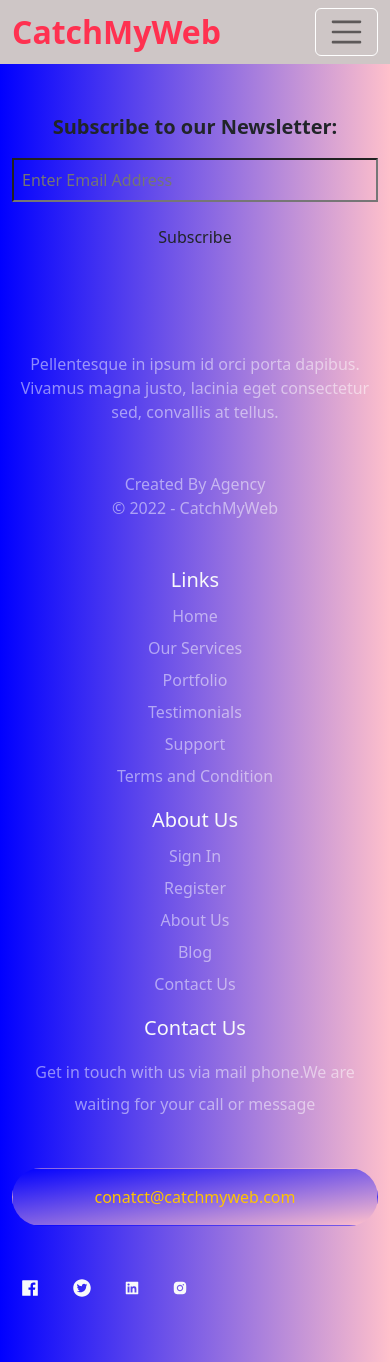
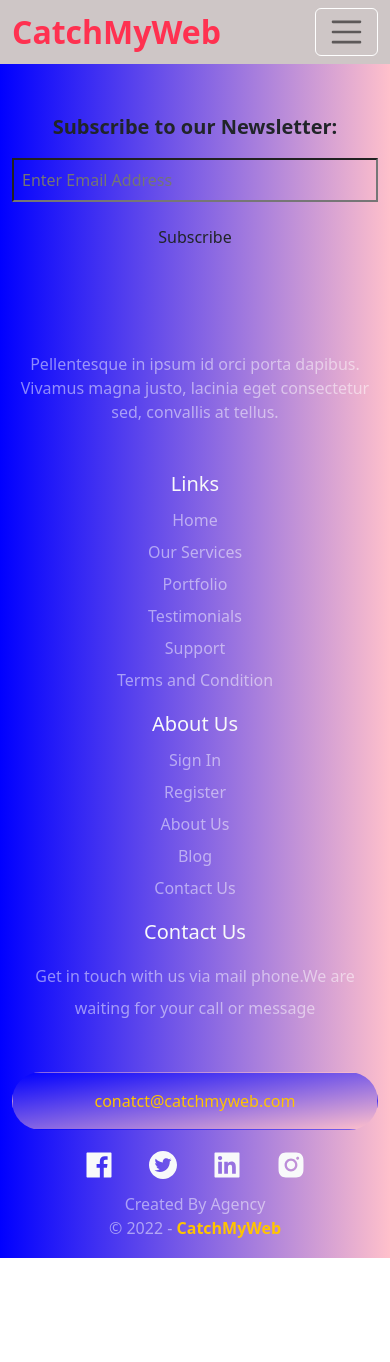
Before and after one commit to Anis-khemiri/catchmyweb, a Next.js app: page /contact in a window 390 px wide. After the commit the page ends 1258 px from the top, so only its background shows below. Built offline with nearby package versions, Linux system fonts and the light colour scheme.

Commit message:
update myproject

```diff
--- a/components/Footer1.js
+++ b/components/Footer1.js
@@ -32,7 +32,7 @@
     </div>
   </div><div className="footer pt-5 pb-5 text-white-50 text-center text-md-start">
     <div className="container">
-      <div className="row">
+      <div className="row position-relative">
         <div className="col-md-6 col-lg-4">
           <div className="infofooter mb-5">
 
@@ -76,23 +76,23 @@
             <h5 className="text-light">Contact Us</h5>
             <p className="lh-lg mt-3 mb-5">Get in touch with us via mail phone.We are waiting for your call or message</p>
             <Link href="#"><a className="btn rounded-pill main-btn w-100 btncon" >conatct@catchmyweb.com</a></Link>
-            <ul className="d-flex mt-5 list-unstyled gap-3">
+            <ul className="d-flex justify-content-center mt-2 mb-4 list-unstyled gap-3">
               <li>
                 <a className="d-block text-light" href="#">
-                <i className="fa-brands fa-twitter fa-lg facebook rounded-circle p-2"><AiFillFacebook /></i></a>
+                <i className="fa-brands fa-2x facebook rounded-circle p-2"><AiFillFacebook /></i></a>
               </li>
               <li>
                 <a className="d-block text-light" href="#">
-                <i className="fa-brands fa-twitter fa-lg twitter rounded-circle p-2"><AiFillTwitterCircle /></i></a>
+                <i className="fa-brands fa-twitter fa-2x twitter rounded-circle p-2"><AiFillTwitterCircle /></i></a>
 
               </li>
               <li>
                 <a className="d-block text-light" href="#">
-                <i className=" linkedin rounded-circle p-2"><AiFillLinkedin /></i></a>
+                <i className=" linkedin fa-2x rounded-circle p-2"><AiFillLinkedin /></i></a>
               </li>
               <li>
                 <a className="d-block text-light" href="#">
-                <i className=" instagram rounded-circle p-2"><AiFillInstagram /></i></a>
+                <i className=" instagram fa-2x rounded-circle p-2"><AiFillInstagram /></i></a>
               </li>
             </ul>
           </div>
--- a/components/Technology.js
+++ b/components/Technology.js
@@ -16,7 +16,7 @@
             </p>
           </div>
 
-<div className="row">
+<div className="row gap-auto">
 <div className="col-sm-6 col-md-4 col-lg-3">
     <Image src="/js.png" width="100" height="100" alt="" />
 </div>
--- a/styles/Footer.module.css
+++ b/styles/Footer.module.css
@@ -6,9 +6,18 @@
   }
 
 .copyright {
+
     background-color: rgba(32, 18, 18, 1);
+
 }
-
+@media (max-width: 767px) {
+    .copyright {
+        position: absolute;
+    left: 0;
+    bottom: 0;
+    transform: translateX(50%);
+    }
+}
 
 .btncon {
     background-color: antiquewhite;
--- a/styles/globals.css
+++ b/styles/globals.css
@@ -1,325 +1,4 @@
-/* html,
-body {
-  padding: 0;
-  margin: 0;
-  font-family: -apple-system, BlinkMacSystemFont, Segoe UI, Roboto, Oxygen,
-    Ubuntu, Cantarell, Fira Sans, Droid Sans, Helvetica Neue, sans-serif;
-}
 
-a {
-  color: inherit;
-  text-decoration: none;
-
-}
-
-* {
-  box-sizing: border-box;
-}
-
-:root {
-  --dark-color: #19283f;
-  --green-color: #33d1cc;
-  --red-color: #ff3150;
-  --yellow-color: #ffc400;
-  --section-color: #eff7fa;
-}
-body {
-  font-family: "Roboto", sans-serif;
-}
-.main-btn {
-  background-color: var(--red-color);
-  color: var(--yellow-color);
-  padding: 0.5rem 1rem;
-}
-.main-btn:hover {
-  color: var(--yellow-color);
-}
-.main-title::after {
-  content: "";
-  width: 120px;
-  height: 2px;
-  background-color: var(--green-color);
-  position: absolute;
-  bottom: -20px;
-  left: 50%;
-  transform: translateX(-50%);
-}
-/* Start Navbar */
-
-/* .navbar {
-  background-color: var(--dark-color);
-}
-.navbar .navbar-nav .nav-link {
-  color: white;
-}
-.navbar .navbar-nav .nav-link.active,
-.navbar .navbar-nav .nav-link:focus,
-.navbar .navbar-nav .nav-link:hover {
-  color: var(--green-color);
-}
-.navbar .search {
-  border-left: 1px solid var(--green-color);
-}
-.navbar .search svg {
-  color: var(--green-color);
-}
-.navbar .navbar-toggler {
-  color: white;
-  font-size: 25px;
-  border-color: white;
-}
-.navbar .navbar-toggler:focus {
-  box-shadow: none;
-}
-.navbar .navbar-toggler[aria-expanded="true"] {
-  border-color: var(--green-color);
-}
-/* End Navbar */
-/* Start Landing */
-/*
-.landing {
-  /* background-color: #19283f;
-  min-height: calc(100vh - 72px);
-}
-.video {
-  object-fit: cover;
-  width: 100%;
-  height: 100%;
-  position: fixed;
-  z-index: -1;
-}
-
-/* End Landing */
-/* Start Features */
-/* .features .icon-holder {
-  height: 200px;
-}
-.features .icon-holder svg {
-  left: 50%;
-  transform: translateX(-50%);
-}
-.features .icon-holder .number {
-  font-size: 12rem;
-  color: var(--section-color);
-}
-.features .icon-holder .icon {
-  color: var(--green-color);
-}
-.features .feat h4 {
-  color: var(--yellow-color);
-}
-.cardbg {
-
- display: flex;
- flex-direction: column;
- justify-content: space-between;
- align-items: center;
-
-  background-color: #e2d5d569;
-
-  /* box-shadow: 10px 15px #9aaec947; */
-/* box-shadow: 0 2px 15px rgb(0 0 0 / 10%);
-
-  border-radius: 6px;
-  overflow: hidden;
-  transition: transform 0.3s, box-shadow 0.3s;
-
-}
-.cardbg:hover {
-  transform: translateY(-10px);
-  box-shadow: 0 2px 15px rgb(0 0 0 / 20%);
-} */
-/* .animateFadeIn {
-  animation: fade-in linear 300ms;
-  animation-iteration-count: 1;
-  animation-fill-mode: forwards;
-  animation-delay: 0.25s; } */
-/* .more {
-  margin-top: 24px;
-} */
-/* .feat {
-  position: relative;
-} */
-/* .buttonPlus {
-  position: absolute;
-
- transform: translateX(-50%);
- bottom: 0;
- margin-bottom: 10px;
-} */
-/* .feat {
-    display: flex;
-    flex-direction: column;
-    justify-content: space-between;
-  } */
-
-/* End Features */
-/* Start Our Work */
-/*
-.our-work {
-  background-color: var(--section-color);
-}
-.our-work ul .active {
-  background-color: var(--red-color);
-  color: var(--yellow-color);
-}
-.our-work ul li {
-  padding: 0.5rem 1rem;
-  cursor: pointer;
-}
-.our-work ul li:not(.active):hover {
-  color: var(--red-color);
-}
-.our-work .box {
-  padding: 5px;
-  overflow: hidden;
-  position: relative;
-  background-color: #907f9b40;;
-
-    margin-bottom: 22px;
-
-}
-.our-work .box::before {
-  content: attr(data-work);
-  position: absolute;
-
-
-  background-color: rgb(51 209 204 / 76%);
-  width: calc(100% - 10px);
-  height: calc(100% - 10px);
-  display: flex;
-  justify-content: center;
-  align-items: center;
-  font-weight: bold;
-  color: white;
-  transition: 0.3s;
-  font-size: 1.5rem;
-  transform: translateX(calc(-100% - 5px));
-  z-index: 1000;
-}
-.our-work .box:hover::before {
-  transform: translateX(0);
-} */
-/* End Our Work */
-/* Start Stuff */
-/* .stuff .description {
-  max-width: 500px;
-} */
-/* End Stuff */
-/* Start Team */
-/*.team {
-  background-color: var(--section-color);
-}
-.team h2 {
-  color: var(--yellow-color);
-}
-.team .box h4 {
-  width:30%;
-  background-color: var(--green-color);
-  border-radius: 10px;
- margin: auto;
-}
-.sectionTeam {
-
-
-
-  background-color: #eee;
-
-
-
-}
-.imgteam {
-  border-radius: 50%;
-  filter: grayscale(0%);
-}
-.imgteam:hover {
-  filter: grayscale(100%);
-
-}
-/* End Team */
-/* Start Project */
-/*.project {
-  background-color: var(--dark-color);
-}
-/* End Project */
-/* Start Subscribe */
-/*.subscribe {
-  background-color: var(--yellow-color);
-}
-.subscribe input[type="text"] {
-  border: none;
-  border-bottom: 1px solid white;
-}
-.subscribe input[type="text"]:focus {
-  outline: none;
-}
-.subscribe ::placeholder {
-  color: white;
-}
-.subscribe input[type="submit"] {
-  background-color: var(--dark-color);
-  color: var(--yellow-color);
-}
-/* End Subscribe */
-/* Start Footer */
-/*.footer {
-  background-color: var(--dark-color);
-}
-.footer .copyright > span {
-  color: var(--green-color);
-}
-.footer .copyright div span {
-  color: var(--yellow-color);
-}
-.footer .contact ul svg {
-  width: 20px;
-  height: 20px;
-}
-.footer .facebook {
-  background-color: #1877f2;
-
-
-}
-.footer .twitter {
-  background-color: #1da1f2;
-}
-.footer .linkedin {
-  background-color: #0077b5;
-}
-.footer .instagram {
-  background-color: #c32d2d;
-}
-
-/* End Footer */
-/* tabs */
-
-/*.tabs {
-  display: flex;
-}
-.tab {
-  justify-content: center;
-  align-items: center;
-  width: 100%;
-  background: lightsteelblue;
-  padding: 2em 0;
-  border: none;
-}
-.tab:not(:last-child) {
-  border-right: 1px solid steelblue;
-}
-.tab.active {
-  background: steelblue;
-  font-weight: bold;
-}
-.panel {
-  display: none;
-  background-color: #eaeaea;
-  padding: 10px;
-}
-.panel.active {
-  display: block;
-}
-/* service */
 
 :root {
   --dark-color: #19283f;
@@ -554,3 +233,19 @@
 .footer {
   background: linear-gradient(to right, blue, pink);
 }
+.copyright div > span {
+  color: var(--yellow-color);
+  font-size: 16px;
+  font-weight: bold;
+
+}
+
+@media (max-width: 767px) {
+  .copyright {
+    position: absolute;
+    left: 50%;
+    bottom: -30px;
+    transform: translateX(-50%);
+    margin-top: 5px;
+  }
+}
```
Also changed, not shown: components/Feature.js (+4 -4 lines), public/ERP.png.
